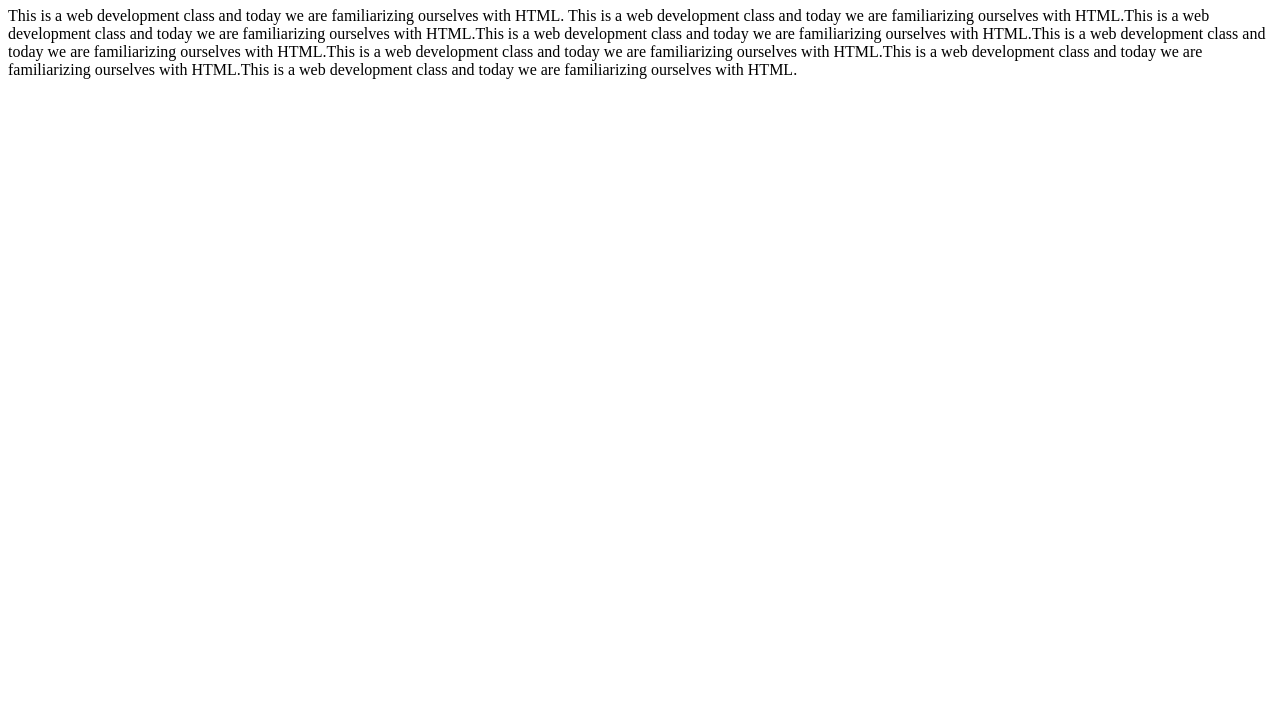
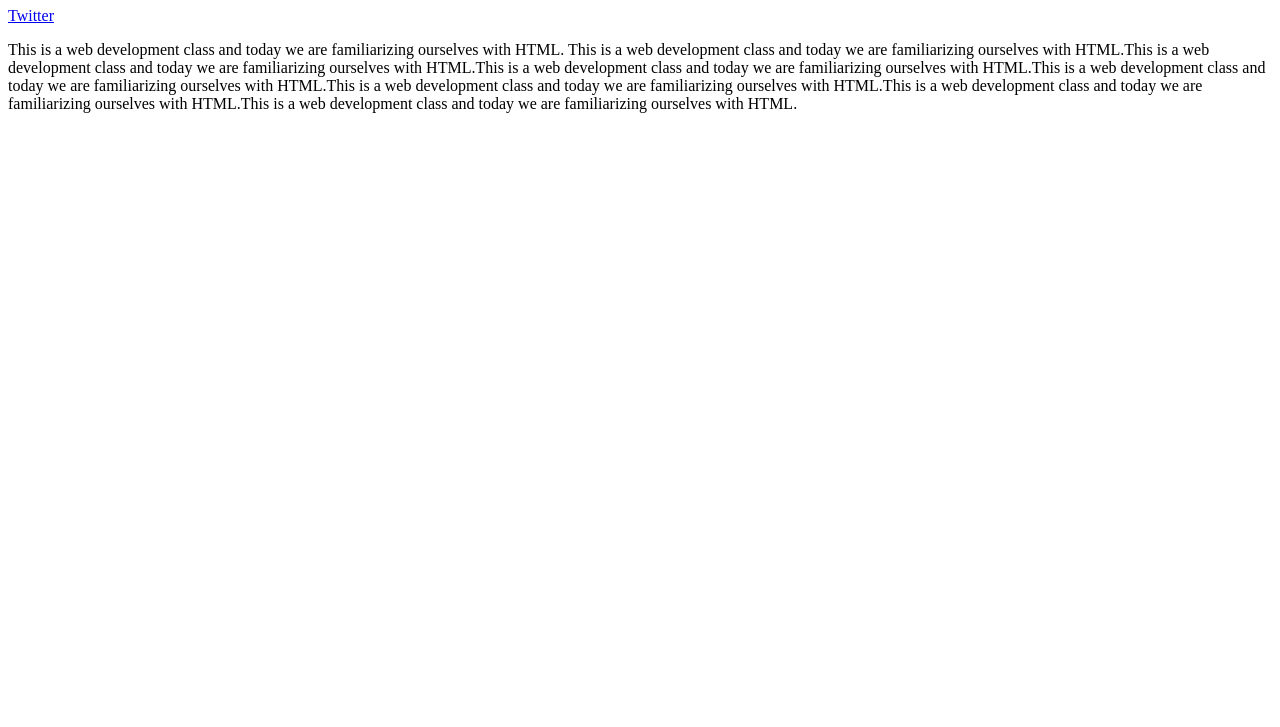
Before and after one commit to wamaerose98-netizen/fire-_panthers-_portfolio, a plain HTML site: page index.html in a window 1280 px wide. Shown: the part 73-800 px from the top of the page. Drawn offline with Linux system fonts and the light colour scheme.

Commit message:
added a link to X

```diff
--- a/index.html
+++ b/index.html
@@ -8,6 +8,7 @@
 </head>
 <body>
 	<h1>Fire Panthers</h1>
+	<a href="https://x.com">Twitter</a>
 	<p>This is a web development class and today we are familiarizing ourselves with HTML. This is a web development class and today we are familiarizing ourselves with HTML.This is a web development class and today we are familiarizing ourselves with HTML.This is a web development class and today we are familiarizing ourselves with HTML.This is a web development class and today we are familiarizing ourselves with HTML.This is a web development class and today we are familiarizing ourselves with HTML.This is a web development class and today we are familiarizing ourselves with HTML.This is a web development class and today we are familiarizing ourselves with HTML.</p>
 </body>
 </html>
```
